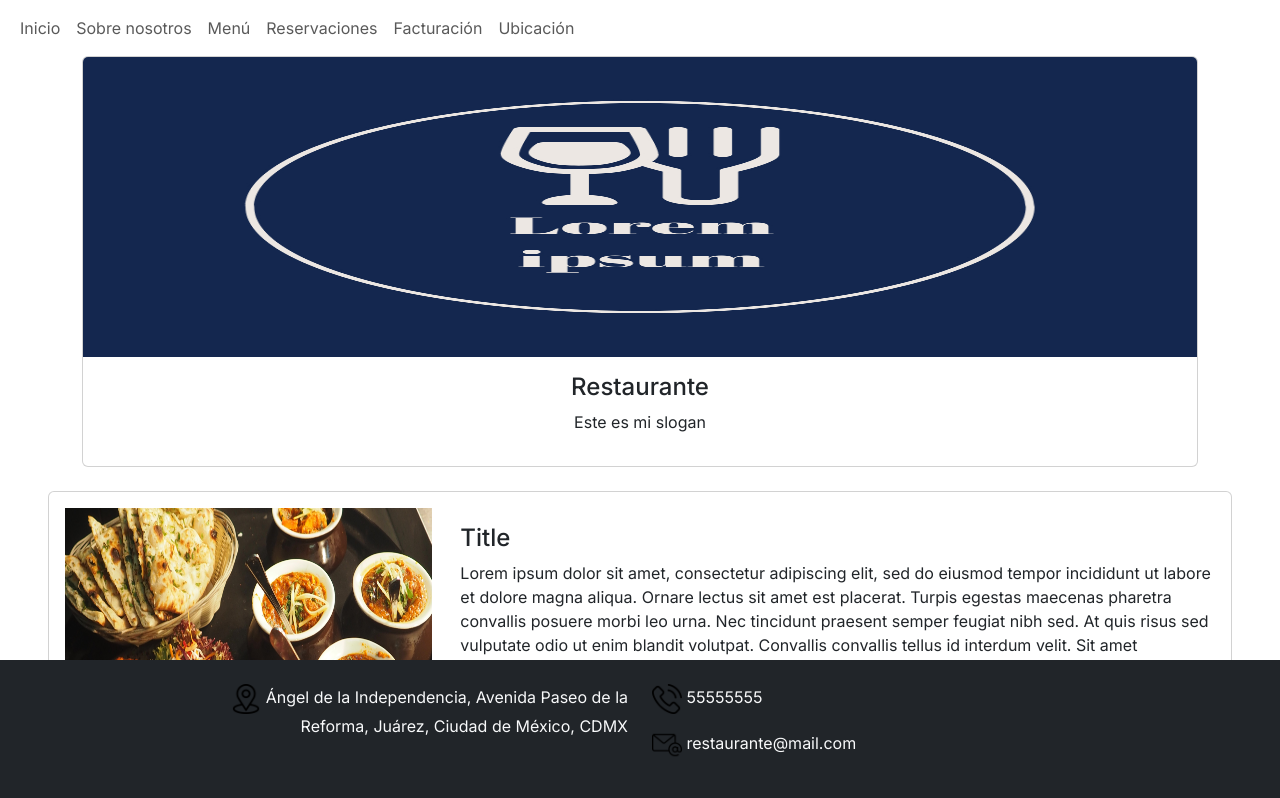
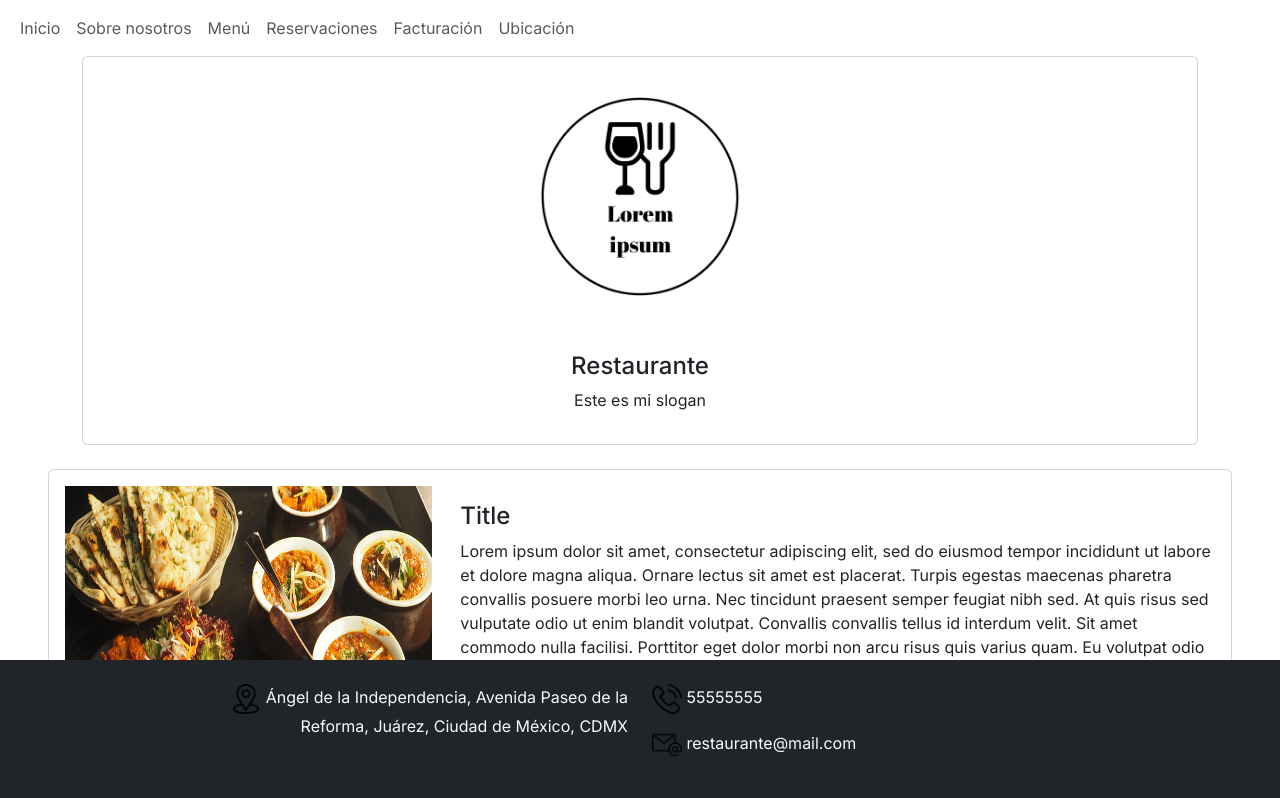
Before and after one commit to snkdrel/restaurant-next, a Next.js app: page / in a window 1280 px wide. Shown: the top 798 px of the page. Built offline with nearby package versions, Linux system fonts and the light colour scheme.

Commit message:
Fix logo in homepage

```diff
--- a/components/logo.js
+++ b/components/logo.js
@@ -3,8 +3,8 @@ import Image from "next/image";
 export default function Logo() {
     return (
         <div className="container text-center">
-            <div className="card" >
-                <Image className='card-img-top' src="/images/logo.jpeg" width={1200} height={300} alt="Logo"/>
+            <div className="card align-items-center" >
+                <Image className='card-img-top w-25 h-auto' src="/images/logo.png" alt="Logo" width={0} height={0} sizes="100vw"/>
                 <div className="card-body">
                     <h4 className="card-title">Restaurante</h4>
                     <p className="card-test">Este es mi slogan</p>
```
Also changed, not shown: public/images/logo.jpeg (deleted), public/images/logo.png (added).
